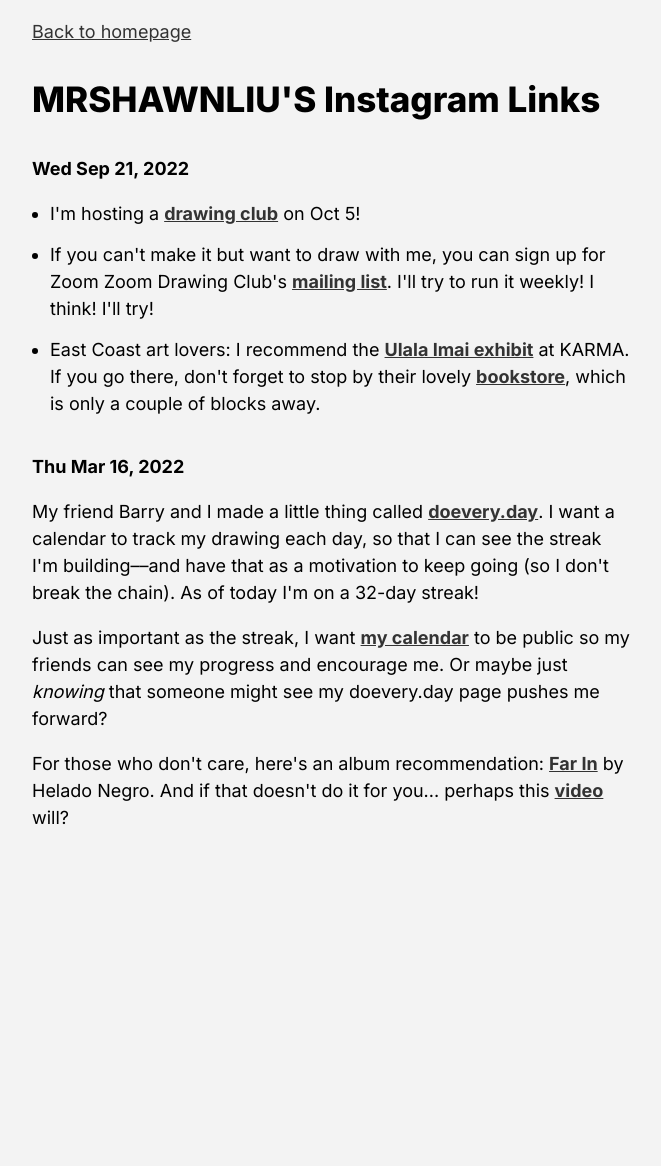
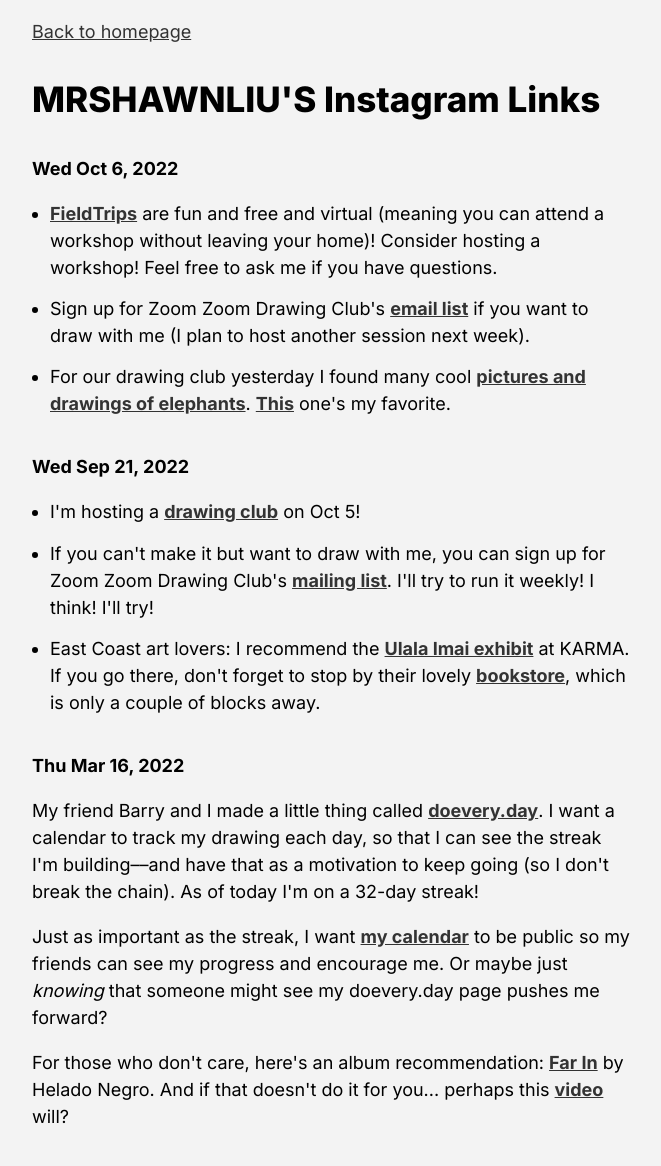
Before and after one commit to shawnliu/shawnliu.github.io, a Jekyll site: the page built from fun/ig.html, in a window 1280 px wide. Shown: the whole page, without its empty margins (308-969 px from the left). Built offline with Jekyll 4.4.1, drawn with Linux system fonts in a browser that asks for light colours; before the commit the page ends 900 px from its top, so only the background shows below that.

Commit message:
update IG page

```diff
--- a/fun/ig.html
+++ b/fun/ig.html
@@ -8,6 +8,23 @@ permalink: /ig
 <h1 class="with-meta">MRSHAWNLIU'S Instagram Links</h1>
 
 <div class="link-chunk">
+
+  <h2>Wed Oct 6, 2022</h2>
+  <ul>
+    <li>
+      <a href="https://creativemornings.com/talks/upcoming?kind=fieldtrip">FieldTrips</a>
+      are fun and free and virtual (meaning you can attend a workshop without leaving your home)!
+      Consider hosting a workshop! Feel free to ask me if you have questions.
+    </li>
+    <li>
+      Sign up for Zoom Zoom Drawing Club's <a href="https://buttondown.email/mrshawnliu">email list</a> if you want to draw with me
+      (I plan to host another session next week).
+    </li>
+    <li>
+      For our drawing club yesterday I found many cool <a href="https://mrshawnliu.com/zoomzoom/2022-10-05">pictures and drawings of elephants</a>.
+      <a href="https://www.artic.edu/artworks/21083/mechanical-elephant-with-festival-barge-and-korean-musicians">This</a> one's my favorite.
+    </li>
+  </ul>
 
   <h2>Wed Sep 21, 2022</h2>
   <ul>
```
